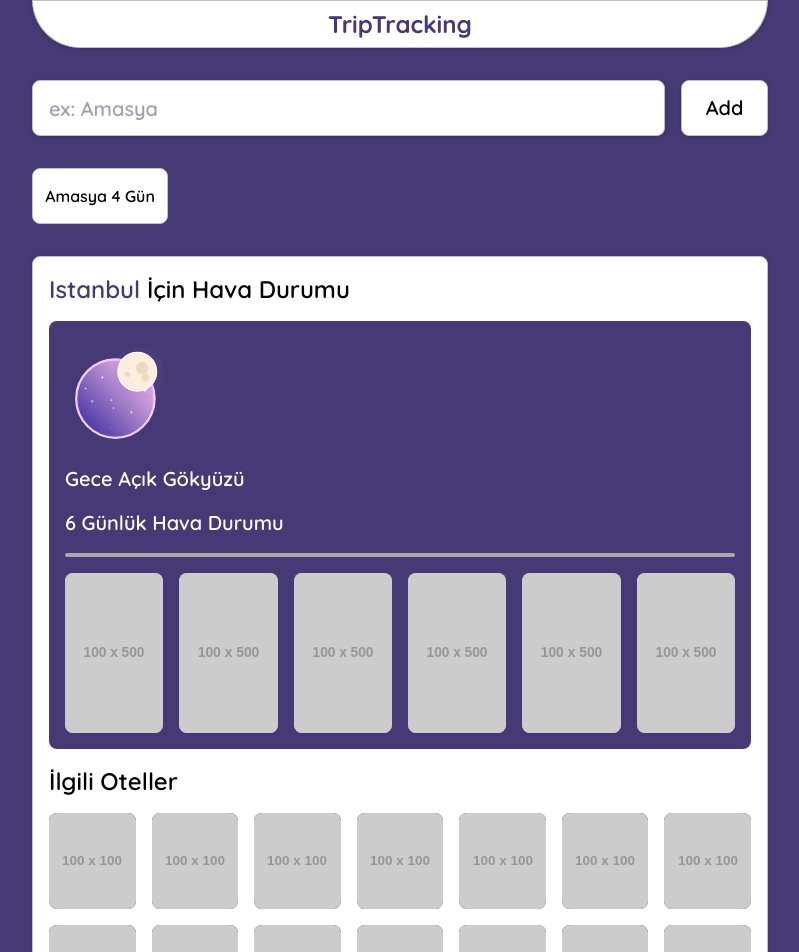
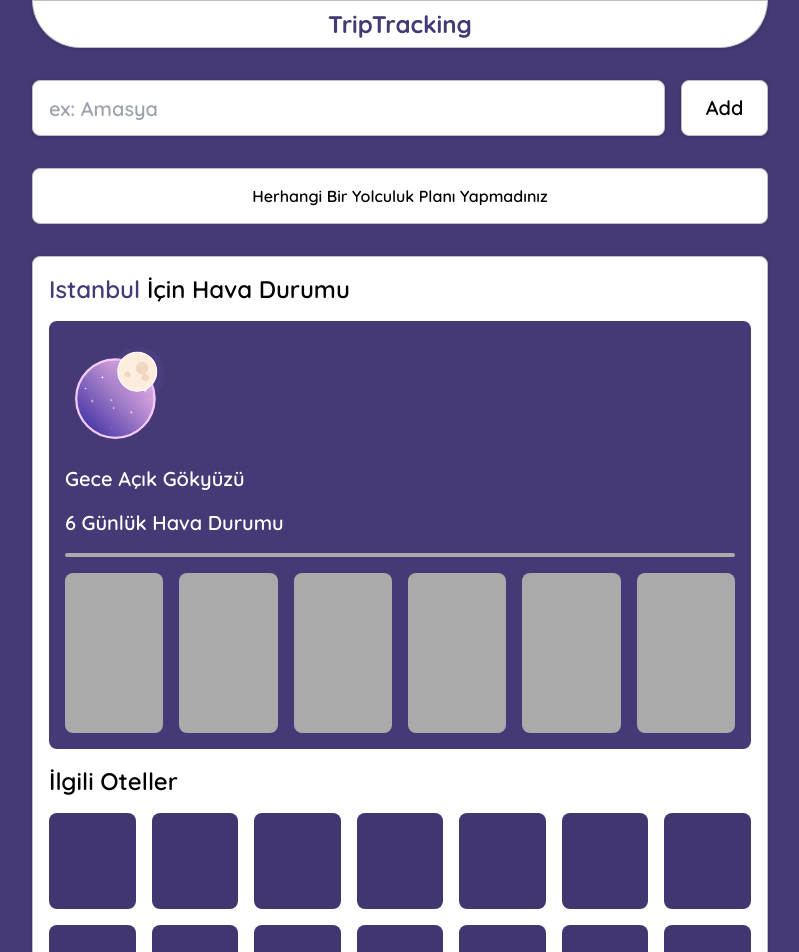
Before and after one commit to bilalgursen/Trip-Tracking, a Next.js app: page / in a window 1280 px wide. Shown: the top 952 px of the page, without its empty margins (240-1039 px from the left). Built offline with nearby package versions, Linux system fonts and the light colour scheme.

Commit message:
fix: enable data retrieval from localStorage in development mode #13

```diff
--- a/package.json
+++ b/package.json
@@ -12,7 +12,6 @@
     "react": "^18",
     "react-dom": "^18",
     "react-icons": "^4.11.0",
-    "sharp": "^0.32.6",
     "swiper": "^11.0.3"
   },
   "devDependencies": {
--- a/src/components/ContextProvider.js
+++ b/src/components/ContextProvider.js
@@ -5,40 +5,42 @@ import { createContext, useEffect, useState } from 'react'
 export const Context = createContext()
 
 export const ContextProvider = ({ children }) => {
-  // Başlangıçta verileri boş olarak başlatın.
   const [data, setData] = useState({
     activeTravel: { city: 'Istanbul', day: 6 },
-    travels: [{ city: 'Amasya', day: 4 }]
+    travels: []
   })
 
-  // LocalStorage'dan verileri çeken bir işlev oluşturun
-  const getDataFromLocalStorage = () => {
-    const storedData = localStorage.getItem('dataset')
+  useEffect(() => {
+    const storedData = localStorage.getItem('data')
+
     if (storedData) {
-      return JSON.parse(storedData)
+      setData(JSON.parse(storedData))
     }
-    return data // LocalStorage'da veri yoksa, mevcut veriyi kullan
+  }, [])
+
+  const updateLocalStorage = (key, value) => {
+    localStorage.setItem(key, JSON.stringify(value))
   }
 
-  // Sayfa yüklendiğinde LocalStorage'dan verileri çekin
-  useEffect(() => {
-    const storedData = getDataFromLocalStorage()
-    setData(storedData)
-  }, [])
+  const addData = travel => {
+    setData(prevState => {
+      const newTravels = [...prevState.travels, travel]
+      const newData = { ...prevState, travels: newTravels }
 
-  // Verileri güncellediğinizde LocalStorage'a kaydedin
-  useEffect(() => {
-    localStorage.setItem('dataset', JSON.stringify(data))
-  }, [data])
+      updateLocalStorage('data', newData)
 
-  const addData = travel => {
-    const updatedData = { ...data, travels: [...data.travels, travel] }
-    setData(updatedData)
+      return newData
+    })
   }
 
   const updateData = travel => {
-    const updatedData = { activeTravel: travel, travels: [...data.travels] }
-    setData(updatedData)
+    setData(prevState => {
+      const newData = { ...prevState, activeTravel: travel }
+
+      updateLocalStorage('data', newData)
+
+      return newData
+    })
   }
 
   return (
--- a/src/components/DetailInfo.jsx
+++ b/src/components/DetailInfo.jsx
@@ -3,8 +3,6 @@
 import Lottie from 'lottie-react'
 import { useContext } from 'react'
 import { Swiper, SwiperSlide } from 'swiper/react'
-
-import Image from 'next/image'
 
 import { Context } from './ContextProvider'
 import weather from './weather.json'
@@ -44,15 +42,7 @@ export default function DetailInfo() {
             .fill(0)
             .map((_, i) => (
               <SwiperSlide key={i}>
-                <div className="relative h-40 w-full overflow-hidden rounded-lg bg-[#aaaaaa]">
-                  <Image
-                    className="object-cover"
-                    src="https://fakeimg.pl/100x500"
-                    alt="lorem"
-                    sizes="(max-width: 768px) 100vw, (max-width: 1200px) 50vw, 33vw"
-                    fill
-                  />
-                </div>
+                <div className="h-40 w-full rounded-lg bg-[#aaaaaa]" />
               </SwiperSlide>
             ))}
         </Swiper>
@@ -64,18 +54,7 @@ export default function DetailInfo() {
         {Array(21)
           .fill(0)
           .map((_, i) => (
-            <div
-              className="relative h-24 w-full overflow-hidden rounded-lg bg-[#423670]"
-              key={i}
-            >
-              <Image
-                className="object-cover"
-                src="https://fakeimg.pl/100x100"
-                alt="lorem"
-                sizes="(max-width: 768px) 100vw, (max-width: 1200px) 50vw, 33vw"
-                fill
-              />
-            </div>
+            <div className="h-24 w-full rounded-lg bg-[#423670]" key={i} />
           ))}
       </div>
     </div>
--- a/src/components/Timeline.jsx
+++ b/src/components/Timeline.jsx
@@ -10,7 +10,7 @@ import 'swiper/css'
 export default function Timeline() {
   const { data, updateData } = useContext(Context)
 
-  return (
+  return data.travels.length > 0 ? (
     <Swiper
       className="cursor-grab select-none"
       spaceBetween={64}
@@ -40,12 +40,10 @@ export default function Timeline() {
           </div>
         </SwiperSlide>
       ))}
-
-      {!data.travels.length > 0 && (
-        <div className="relative flex h-14 items-center justify-center rounded-lg border border-[#bfbfbf] bg-white font-semibold capitalize">
-          Herhangi Bir Yolculuk Planı Yapmadınız
-        </div>
-      )}
     </Swiper>
+  ) : (
+    <div className="relative flex h-14 items-center justify-center rounded-lg border border-[#bfbfbf] bg-white font-semibold capitalize">
+      Herhangi Bir Yolculuk Planı Yapmadınız
+    </div>
   )
 }
```
Also changed, not shown: 1 other file (tests, documents, lock files or other folders).
